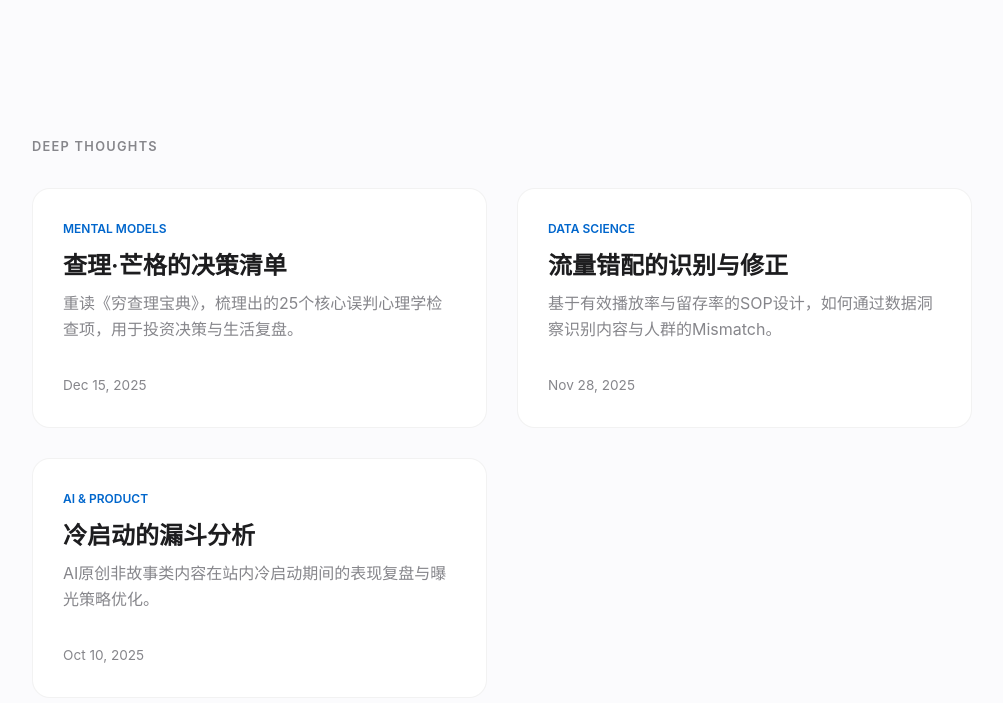
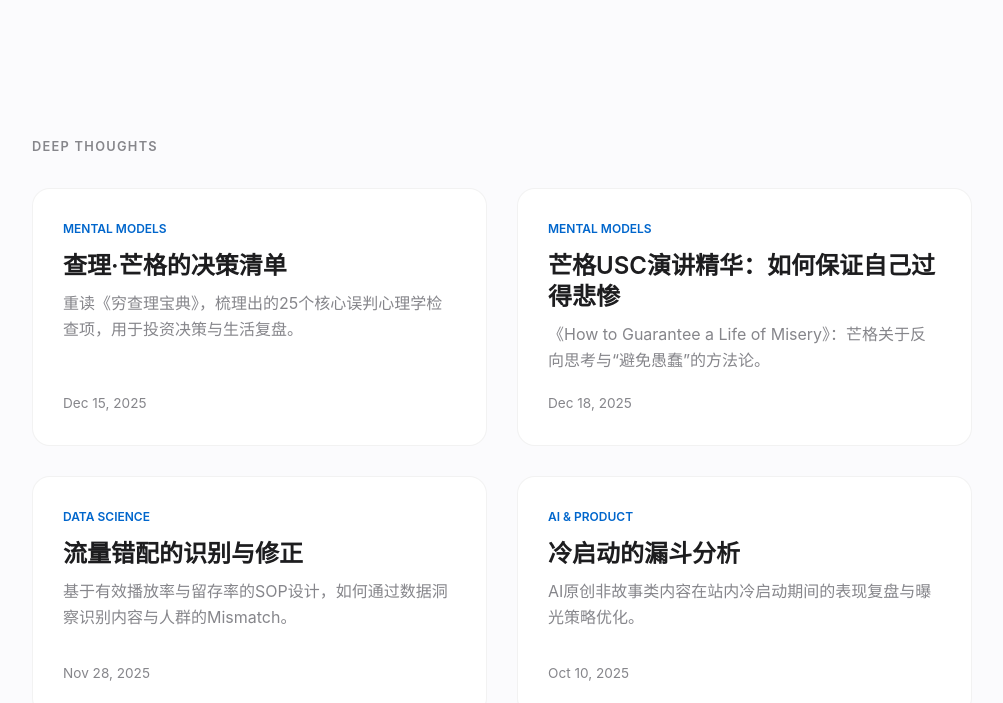
Before and after one commit to TU-Dan/Brainpower, a plain HTML site: page index.html in a window 1280 px wide. Shown: the part 397-1100 px from the top of the page, without its empty margins (138-1141 px from the left). Drawn offline with Linux system fonts and the light colour scheme.

Commit message:
Update index.html

```diff
--- a/index.html
+++ b/index.html
@@ -94,6 +94,7 @@
             letter-spacing: -0.03em;
             margin-bottom: 24px;
             background: linear-gradient(180deg, var(--text-primary) 0%, rgba(134, 134, 139, 0.8) 100%);
+            background-clip: text;
             -webkit-background-clip: text;
             -webkit-text-fill-color: transparent; /* 渐变文字效果 */
         }
@@ -164,6 +165,7 @@
             font-size: 1rem;
             color: var(--text-secondary);
             display: -webkit-box;
+            line-clamp: 3;
             -webkit-line-clamp: 3;
             -webkit-box-orient: vertical;
             overflow: hidden;
@@ -258,6 +260,19 @@
             </a>
 
             <!-- 文章卡片 2 -->
+            <a href="munger_usc_misery.html" class="card">
+                <div>
+                    <div class="card-category">Mental Models</div>
+                    <h3>芒格USC演讲精华：如何保证自己过得悲惨</h3>
+                    <p>《How to Guarantee a Life of Misery》：芒格关于反向思考与“避免愚蠢”的方法论。</p>
+                </div>
+                <div class="card-footer">
+                    <span>Dec 18, 2025</span>
+                    <span class="arrow-icon">→</span>
+                </div>
+            </a>
+
+            <!-- 文章卡片 2 -->
             <a href="#" class="card">
                 <div>
                     <div class="card-category">Data Science</div>
```
